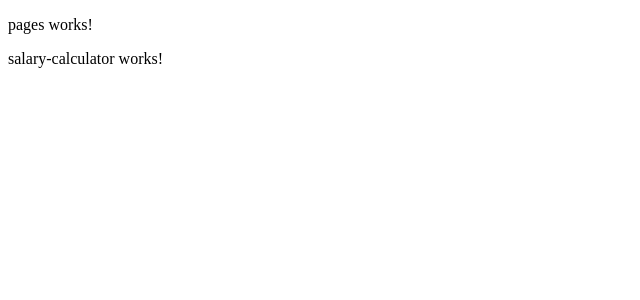
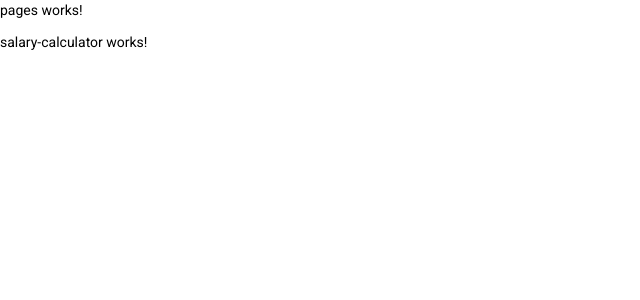
Before and after one commit to inimeve/net-salary-calculator, an Angular app: page /pages/calculator in a window 1280 px wide. Shown: the top 300 px of the page, without its empty margins (0-640 px from the left). Built offline with nearby package versions, Linux system fonts and the light colour scheme.

Commit message:
add initial material stuff

```diff
--- a/angular.json
+++ b/angular.json
@@ -31,6 +31,7 @@
               "src/assets"
             ],
             "styles": [
+              "./node_modules/@angular/material/prebuilt-themes/deeppurple-amber.css",
               "src/styles.scss"
             ],
             "scripts": []
@@ -94,6 +95,7 @@
               "src/assets"
             ],
             "styles": [
+              "./node_modules/@angular/material/prebuilt-themes/deeppurple-amber.css",
               "src/styles.scss"
             ],
             "scripts": []
--- a/package.json
+++ b/package.json
@@ -12,10 +12,12 @@
   "private": true,
   "dependencies": {
     "@angular/animations": "~11.2.10",
+    "@angular/cdk": "^11.2.12",
     "@angular/common": "~11.2.10",
     "@angular/compiler": "~11.2.10",
     "@angular/core": "~11.2.10",
     "@angular/forms": "~11.2.10",
+    "@angular/material": "^11.2.12",
     "@angular/platform-browser": "~11.2.10",
     "@angular/platform-browser-dynamic": "~11.2.10",
     "@angular/router": "~11.2.10",
--- a/src/app/app.module.ts
+++ b/src/app/app.module.ts
@@ -3,6 +3,7 @@
 
 import { AppRoutingModule } from './app-routing.module';
 import { AppComponent } from './app.component';
+import { BrowserAnimationsModule } from '@angular/platform-browser/animations';
 
 @NgModule({
   declarations: [
@@ -10,7 +11,8 @@
   ],
   imports: [
     BrowserModule,
-    AppRoutingModule
+    AppRoutingModule,
+    BrowserAnimationsModule
   ],
   providers: [],
   bootstrap: [AppComponent]
--- a/src/index.html
+++ b/src/index.html
@@ -6,8 +6,11 @@
   <base href="/">
   <meta name="viewport" content="width=device-width, initial-scale=1">
   <link rel="icon" type="image/x-icon" href="favicon.ico">
+  <link rel="preconnect" href="https://fonts.gstatic.com">
+  <link href="https://fonts.googleapis.com/css2?family=Roboto:wght@300;400;500&display=swap" rel="stylesheet">
+  <link href="https://fonts.googleapis.com/icon?family=Material+Icons" rel="stylesheet">
 </head>
-<body>
+<body class="mat-typography">
   <app-root></app-root>
 </body>
 </html>
--- a/src/styles.scss
+++ b/src/styles.scss
@@ -1 +1,4 @@
 /* You can add global styles to this file, and also import other style files */
+
+html, body { height: 100%; }
+body { margin: 0; font-family: Roboto, "Helvetica Neue", sans-serif; }
```
Also changed, not shown: 1 other file (tests, documents, lock files or other folders).
